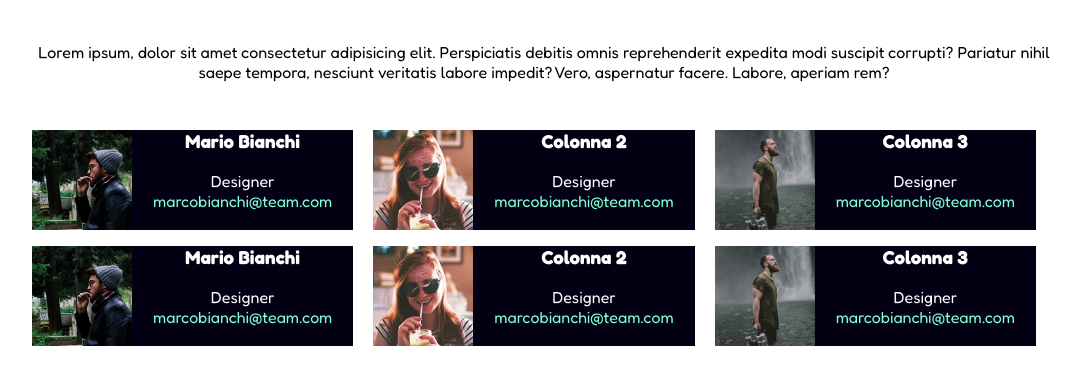
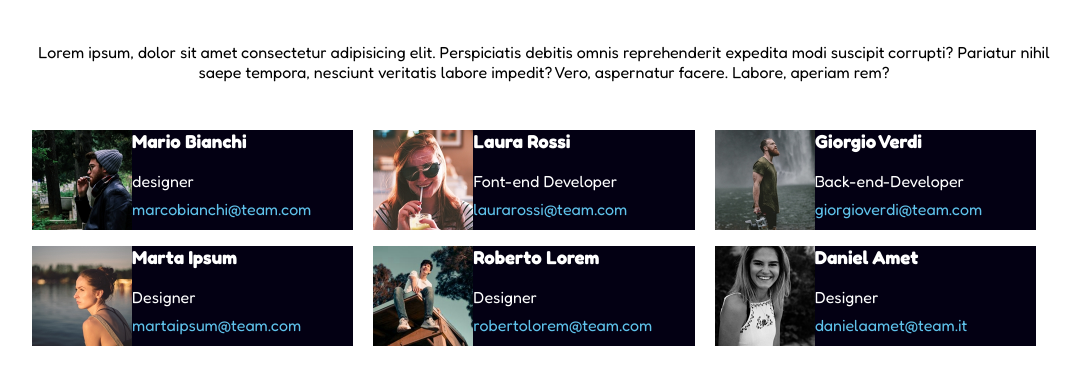
Before and after one commit to Luigidefilippo/html-css-float-cards, a plain HTML site: page index.html in a window 1280 px wide. Shown: the part 102-486 px from the top of the page, without its empty margins (96-1177 px from the left). Drawn offline with Linux system fonts and the light colour scheme.

Commit message:
finish work

```diff
--- a/css/style.css
+++ b/css/style.css
@@ -65,14 +65,18 @@ h2 {
 h3 {
     color: white;
     margin-bottom: 1em;
+    text-align: left;
 }
 
 .testo{
     color: white;
+    text-align: left;
+    margin-bottom: 8px;
 }
 
 #email{
-    color: aquamarine;
+    color:#5FC2EB;
+    text-align: left;
 
 }
 
--- a/index.html
+++ b/index.html
@@ -30,20 +30,20 @@
                     <div class="col">
                         <img class="image" src="img/male1.png" alt="Marco-designer">
                         <h3>Mario Bianchi</h3>
-                        <p class="testo">Designer</p>
+                        <p class="testo">designer</p>
                         <p id="email">marcobianchi@team.com</p>
                     </div>
                     <div class="col middle">
                         <img class="image" src="img/female1.png" alt="Laura-Font">
-                        <h3>Colonna 2</h3>
-                        <p class="testo">Designer</p>
-                        <p id="email">marcobianchi@team.com</p>
+                        <h3>Laura Rossi</h3>
+                        <p class="testo">Font-end Developer</p>
+                        <p id="email">laurarossi@team.com</p>
                     </div>
                     <div class="col">
                         <img class="image" src="img/male2.png" alt="Giorgio-backend">
-                        <h3>Colonna 3</h3>
-                        <p class="testo">Designer</p>
-                        <p id="email">marcobianchi@team.com</p>
+                        <h3>Giorgio Verdi </h3>
+                        <p class="testo">Back-end-Developer</p>
+                        <p id="email">giorgioverdi@team.com</p>
                     </div>
                 </div>
 
@@ -52,22 +52,22 @@
             <!-- Next section -->
             <div class="row clearfix">
                 <div class="col">
-                    <img class="image" src="img/male1.png" alt="Marco-designer">
-                    <h3>Mario Bianchi</h3>
+                    <img class="image" src="img/female2.png" alt="Marco-designer">
+                    <h3>Marta Ipsum</h3>
                     <p class="testo">Designer</p>
-                    <p id="email">marcobianchi@team.com</p>
+                    <p id="email">martaipsum@team.com</p>
                 </div>
                 <div class="col middle">
-                    <img class="image" src="img/female1.png" alt="Laura-Font">
-                    <h3>Colonna 2</h3>
+                    <img class="image" src="img/male3.png" alt="Laura-Font">
+                    <h3>Roberto Lorem</h3>
                     <p class="testo">Designer</p>
-                    <p id="email">marcobianchi@team.com</p>
+                    <p id="email">robertolorem@team.com</p>
                 </div>
                 <div class="col">
-                    <img class="image" src="img/male2.png" alt="Giorgio-backend">
-                    <h3>Colonna 3</h3>
+                    <img class="image" src="img/female3.png" alt="Giorgio-backend">
+                    <h3>Daniel Amet</h3>
                     <p class="testo">Designer</p>
-                    <p id="email">marcobianchi@team.com</p>
+                    <p id="email">danielaamet@team.it</p>
                 </div>
             </div>
 
```
